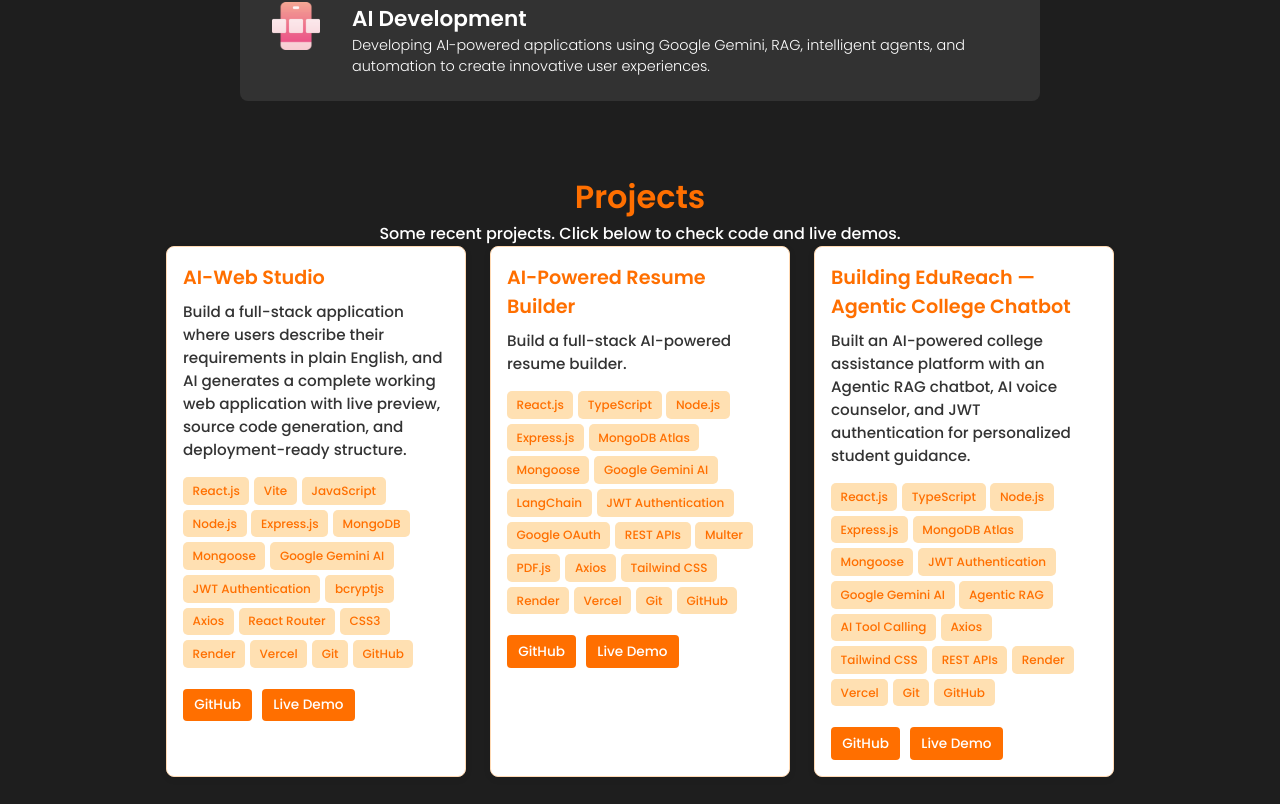
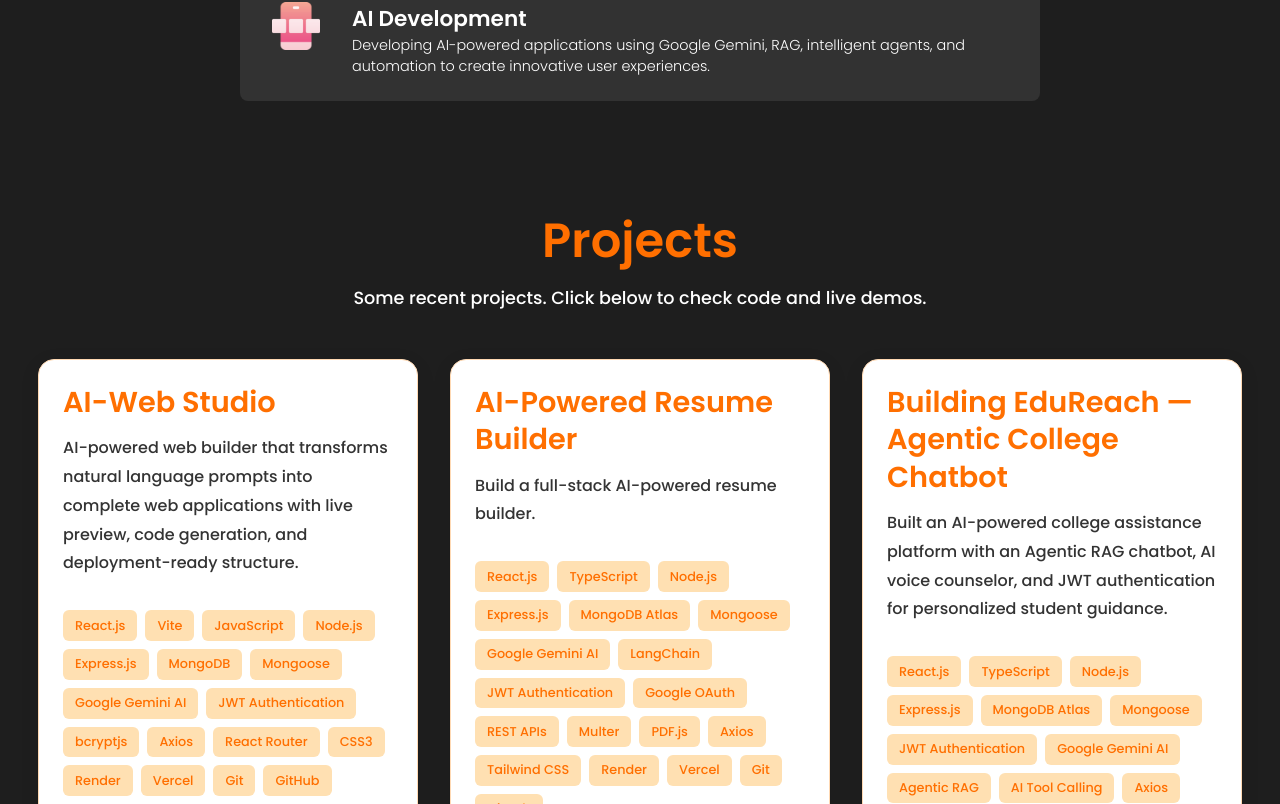
Before and after one commit to poojithabada/myPortfolio, a React (Create React App) app: page / in a window 1280 px wide. Shown: the part 1496-2300 px from the top of the page. Built offline with nearby package versions, Linux system fonts and the light colour scheme.

Commit message:
modified..

```diff
--- a/src/components/Projects/index.css
+++ b/src/components/Projects/index.css
@@ -4,83 +4,135 @@
 }
 
 .projectsSection {
-  padding: 2rem;
-  background-color: transparent;
-  color: #333;
+  padding: 4rem 2rem;
+  max-width: 1400px;
+  margin: 0 auto;
   text-align: center;
 }
 
 .projectsTitle {
-  font-size: 2rem;
+  font-size: 3rem;
   color: var(--primary-orange);
+  margin-bottom: 0.5rem;
 }
 
 .projectsIntro {
-  color:white;
-  font-size: 1rem;
+  color: #ffffff;
+  font-size: 1.1rem;
+  margin-bottom: 3rem;
 }
 
 .projectsGrid {
   display: flex;
   flex-wrap: wrap;
-  gap: 1.5rem;
+  gap: 2rem;
   justify-content: center;
 }
 
 .projectCard {
-  background-color: white;
+  background: #ffffff;
   border: 1px solid #ffd9b3;
-  border-radius: 8px;
-  max-width: 300px;
-  transition: transform 0.2s ease;
-  box-shadow: 0 2px 8px rgba(0, 0, 0, 0.05);
+  border-radius: 16px;
+  width: 380px;
+  transition: all 0.3s ease;
+  box-shadow: 0 5px 20px rgba(0, 0, 0, 0.08);
 }
-
 .projectCard:hover {
-  transform: translateY(-4px);
+  transform: translateY(-8px);
   border-color: var(--primary-orange);
+  box-shadow: 0 10px 25px rgba(255, 111, 0, 0.2);
 }
 
 .projectContent {
-  padding: 1rem;
+  padding: 1.5rem;
+  display: flex;
+  flex-direction: column;
+  height: 100%;
   text-align: left;
 }
 
 .projectContent h3 {
   color: var(--primary-orange);
-  font-size: 1.2rem;
+  font-size: 1.8rem;
+  margin-bottom: 0.8rem;
+  line-height: 1.3;
 }
 
 .projectContent p {
-  font-size: 0.95rem;
-  margin: 0.5rem 0 1rem;
+  color: #333;
+  font-size: 1rem;
+  line-height: 1.8;
+  margin-bottom: 1rem;
 }
 
 .techStack {
-  margin-bottom: 1rem;
+  display: flex;
+  flex-wrap: wrap;
+  gap: 0.5rem;
+  margin-top: 1rem;
+  margin-bottom: 1.5rem;
 }
 
 .techBadge {
   display: inline-block;
-  background-color: var(--badge-bg);
+  background: var(--badge-bg);
   color: var(--primary-orange);
-  padding: 0.3rem 0.6rem;
-  border-radius: 5px;
-  font-size: 0.75rem;
-  margin: 0 0.3rem 0.3rem 0;
+  padding: 0.4rem 0.75rem;
+  border-radius: 6px;
+  font-size: 0.8rem;
+  font-weight: 500;
+}
+
+.projectLinks {
+  display: flex;
+  gap: 0.8rem;
+  margin-top: 1rem;
+  flex-wrap: wrap;
 }
 
 .projectLinks a {
-  display: inline-block;
-  margin-right: 10px;
-  padding: 0.4rem 0.7rem;
-  border-radius: 4px;
-  background-color: var(--primary-orange);
+  text-decoration: none;
+  background: var(--primary-orange);
   color: white;
-  text-decoration: none;
-  font-size: 0.85rem;
+  padding: 0.7rem 1rem;
+  border-radius: 8px;
+  font-size: 0.9rem;
+  font-weight: 600;
+  transition: all 0.3s ease;
 }
 
 .projectLinks a:hover {
-  background-color: #e65c00;
+  background: #e65c00;
+  transform: translateY(-2px);
 }
+
+@media screen and (max-width: 1200px) {
+  .projectCard {
+    width: 350px;
+  }
+}
+
+@media screen and (max-width: 768px) {
+  .projectsSection {
+    padding: 3rem 1rem;
+  }
+
+  .projectsTitle {
+    font-size: 2.3rem;
+  }
+
+  .projectsGrid {
+    flex-direction: column;
+    align-items: center;
+  }
+
+  .projectCard {
+    width: 100%;
+    max-width: 450px;
+    min-height: auto;
+  }
+
+  .projectLinks {
+    flex-wrap: wrap;
+  }
+}
--- a/src/components/Projects/index.js
+++ b/src/components/Projects/index.js
@@ -4,7 +4,7 @@
 const projectData = [
   {
   title: "AI-Web Studio",
-  description: "Build a full-stack application where users describe their requirements in plain English, and AI generates a complete working web application with live preview, source code generation, and deployment-ready structure.",
+description: "AI-powered web builder that transforms natural language prompts into complete web applications with live preview, code generation, and deployment-ready structure.",
   tech: [
   "React.js",
   "Vite",
```
